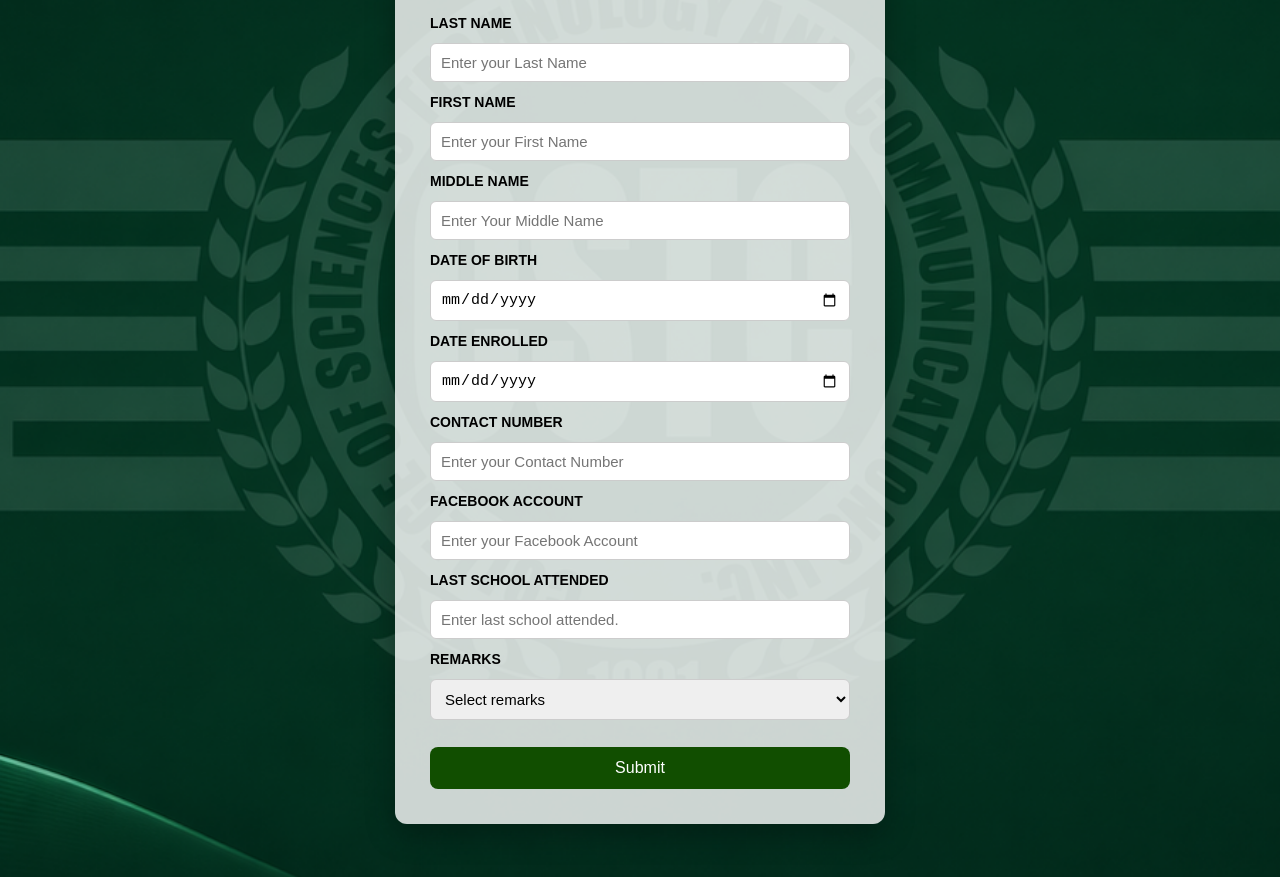
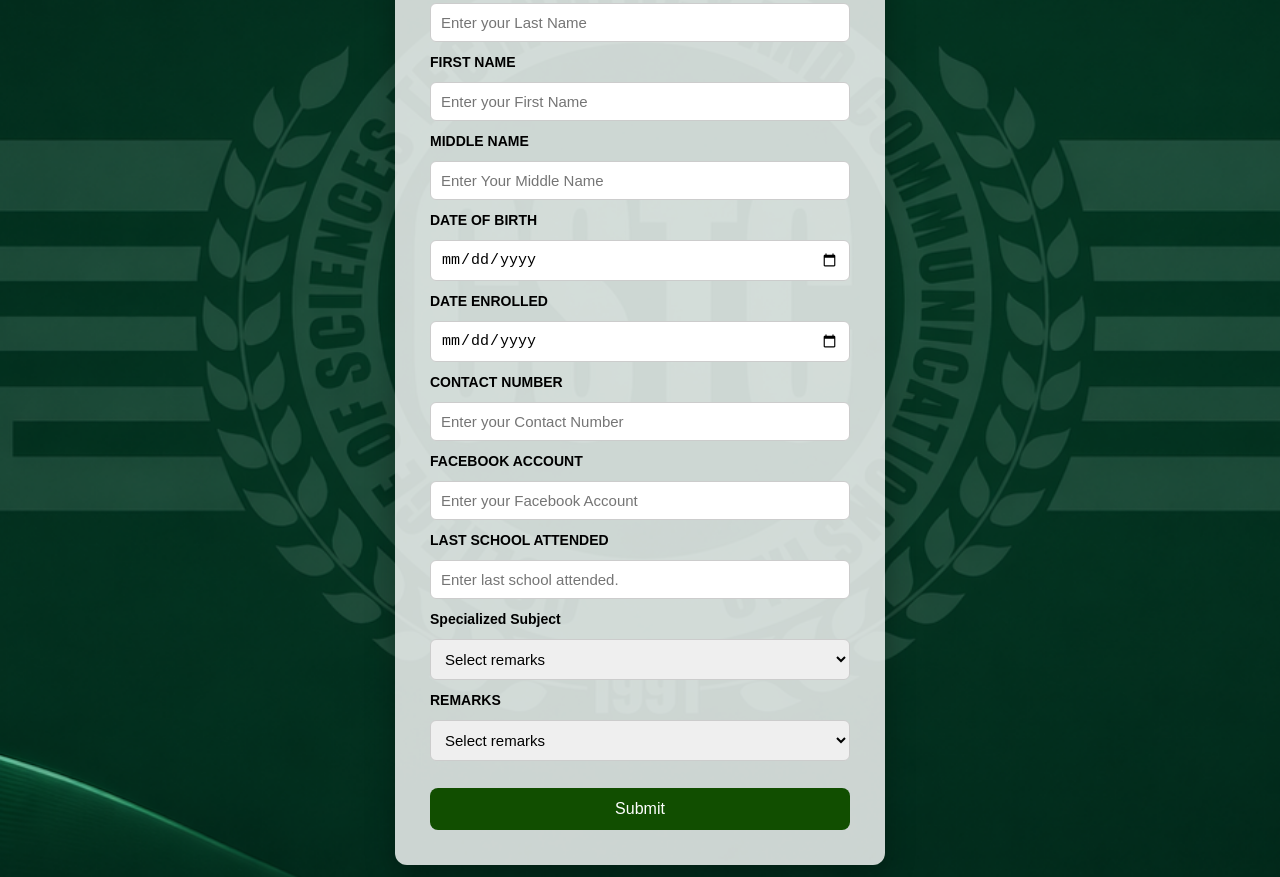
Before and after one commit to JuliusCalabano/ENROLLMENT, a plain HTML site: page index.html in a window 1280 px wide. Shown: the part 278-1155 px from the top of the page. Drawn offline with Linux system fonts and the light colour scheme.

Commit message:
Add files via upload

```diff
--- a/index.html
+++ b/index.html
@@ -21,7 +21,7 @@
         <input type="text" name="entry.1324551615" placeholder="Enter your First Name" required>
 
         <label>MIDDLE NAME</label>
-        <input type="text" name="entry.556462934" placeholder="Enter Your Middle Name">
+        <input type="text" name="entry.556462934" placeholder="Enter Your Middle Name" required>
 
         <label>DATE OF BIRTH</label>
         <input type="date" name="entry.2008991245" placeholder="Enter your Birthday" required>
@@ -37,6 +37,14 @@
 
         <label>LAST SCHOOL ATTENDED</label>
         <input type="text" name="entry.1787299153" placeholder="Enter last school attended." required>
+
+        <label>Specialized Subject</label>
+            <select name="entry.1642381781" required>
+                <option value="" disabled selected>Select remarks</option>
+                <option value="Web and Mobile">Web and Mobile</option>
+                <option value="System Administration">System Administration</option>
+                <option value="Digital Arts">Digital Arts</option>
+            </select>
 
         <label>REMARKS</label>
             <select name="entry.377283712" required>
```
